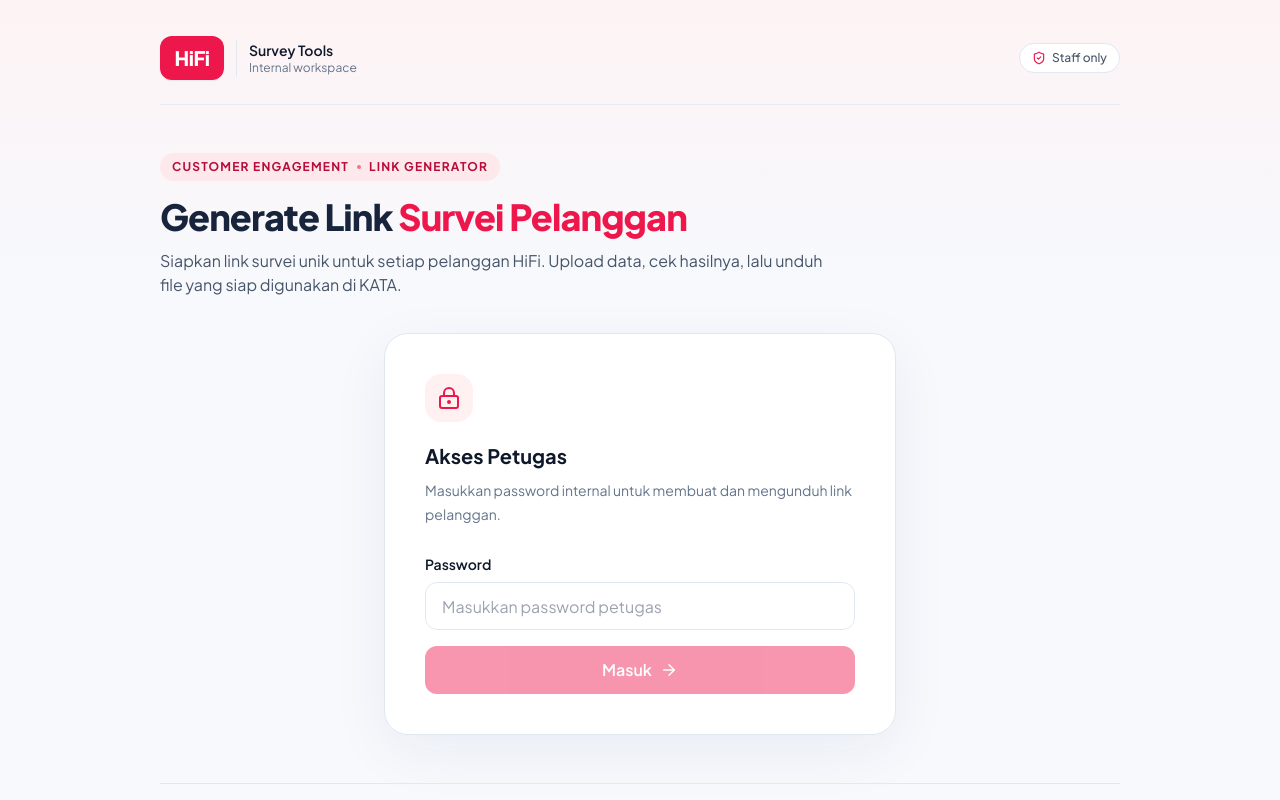
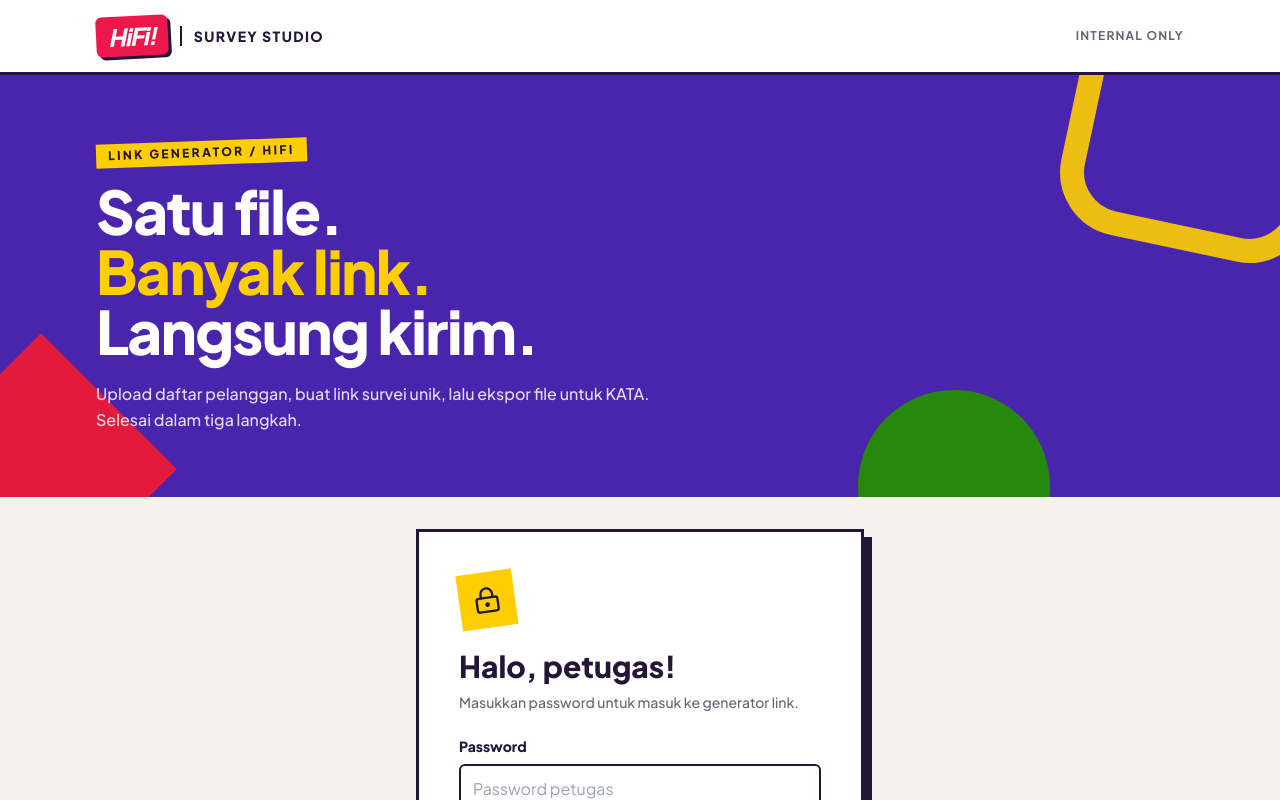
Before and after one commit to nanaboo17/hifi-customer-survey, a Next.js app: page /upload in a window 1280 px wide. Shown: the top 800 px of the page. Built offline with nearby package versions, Linux system fonts and the light colour scheme.

Commit message:
Redesign upload experience with bold Kahoot-inspired visual language

```diff
--- a/app/upload/page.tsx
+++ b/app/upload/page.tsx
@@ -1,6 +1,6 @@
 'use client'
 import {useRef,useState} from 'react'
-import {UploadCloud,FileSpreadsheet,FileCheck2,Download,ArrowRight,LockKeyhole,LogOut,CheckCircle2,AlertCircle,Loader2,ShieldCheck,ChevronRight,RefreshCw,Info} from 'lucide-react'
+import {UploadCloud,FileSpreadsheet,Download,ArrowRight,LockKeyhole,LogOut,CheckCircle2,AlertCircle,Loader2,RefreshCw} from 'lucide-react'
 type Customer={customer_id:string;phone_number:string}
 function csv(text:string):string[][]{const first=text.split(/\r?\n/)[0];const delimiter=first.includes(';')&&!first.includes(',')?';':',';const rows:string[][]=[];let row:string[]=[],field='',quoted=false
 for(let i=0;i<text.length;i++){const c=text[i];if(quoted){if(c==='"'&&text[i+1]==='"'){field+='"';i++}else if(c==='"')quoted=false;else field+=c}else if(c==='"')quoted=true;else if(c===delimiter){row.push(field);field=''}else if(c==='\n'){row.push(field.replace(/\r$/,''));rows.push(row);row=[];field=''}else field+=c}if(row.length||field){row.push(field);rows.push(row)}return rows.filter(x=>x.some(y=>y.trim()))}
@@ -89,87 +89,71 @@ export default function UploadPage(){
  }
  const hasFile=list.length>0
  const step=success?3:hasFile?2:1
- return <main className="min-h-screen bg-[#f7f9fd] text-slate-900">
-   <div className="pointer-events-none absolute inset-x-0 top-0 h-72 bg-gradient-to-b from-rose-50/80 to-transparent"/>
-   <div className="relative mx-auto max-w-5xl px-4 pb-16 pt-6 sm:px-8 sm:pt-9">
-    <header className="flex items-center justify-between border-b border-slate-200/80 pb-6">
-      <div className="flex items-center gap-3">
-        <div className="flex h-11 w-16 items-center justify-center rounded-xl bg-[#ed174c] text-xl font-extrabold tracking-tight text-white shadow-sm">HiFi</div>
-        <div className="hidden border-l border-slate-200 pl-3 sm:block"><p className="text-sm font-semibold">Survey Tools</p><p className="text-xs text-slate-500">Internal workspace</p></div>
-      </div>
-      <div className="flex items-center gap-3">
-        <span className="inline-flex items-center gap-1.5 rounded-full border border-slate-200 bg-white px-3 py-1.5 text-xs font-medium text-slate-600"><ShieldCheck size={14} className="text-[#ed174c]"/> Staff only</span>
-        {logged&&<button onClick={()=>void logout()} className="inline-flex items-center gap-1.5 rounded-lg px-2 py-2 text-sm font-medium text-slate-500 transition hover:bg-slate-100 hover:text-slate-900"><LogOut size={16}/> <span className="hidden sm:inline">Keluar</span></button>}
+ return <main className="min-h-screen bg-[#f5f2ec] text-[#241638]">
+  <header className="border-b-[3px] border-[#241638] bg-white">
+   <div className="mx-auto flex max-w-6xl items-center justify-between px-5 py-4 sm:px-8">
+    <div className="flex items-center gap-3"><span className="inline-block -rotate-3 rounded-md bg-[#ed174c] px-3 py-1 text-2xl font-black italic tracking-tighter text-white shadow-[3px_3px_0_#241638]">HiFi!</span><span className="hidden border-l-2 border-[#241638] pl-3 text-sm font-black uppercase tracking-widest sm:inline">Survey Studio</span></div>
+    <div className="flex items-center gap-3"><span className="text-xs font-bold uppercase tracking-widest text-[#6b6274]">Internal only</span>{logged&&<button onClick={()=>void logout()} className="flex items-center gap-2 rounded-lg border-2 border-[#241638] bg-white px-3 py-2 text-xs font-black uppercase shadow-[3px_3px_0_#241638] transition hover:translate-x-0.5 hover:translate-y-0.5 hover:shadow-none"><LogOut size={15}/> Keluar</button>}</div>
    </div>
   </header>
-    <div className="pb-7 pt-10 sm:pb-9 sm:pt-12">
-      <div className="mb-4 inline-flex items-center gap-2 rounded-full bg-rose-100/70 px-3 py-1.5 text-xs font-bold uppercase tracking-widest text-[#b70c3a]">Customer engagement <span className="h-1 w-1 rounded-full bg-rose-400"/> Link generator</div>
-      <h1 className="max-w-3xl text-3xl font-extrabold tracking-tight text-[#17243b] sm:text-4xl">Generate Link <span className="text-[#ed174c]">Survei Pelanggan</span></h1>
-      <p className="mt-3 max-w-2xl text-sm leading-7 text-slate-600 sm:text-base">Siapkan link survei unik untuk setiap pelanggan HiFi. Upload data, cek hasilnya, lalu unduh file yang siap digunakan di KATA.</p>
+  <div className="relative overflow-hidden bg-[#4924ac] text-white">
+   <div aria-hidden="true" className="pointer-events-none absolute -right-12 -top-20 h-64 w-64 rotate-12 rounded-[4rem] border-[24px] border-[#ffce00] opacity-90"/>
+   <div aria-hidden="true" className="pointer-events-none absolute bottom-[-68px] left-[-55px] h-48 w-48 rotate-45 bg-[#e21b3c]"/>
+   <div aria-hidden="true" className="pointer-events-none absolute right-[18%] bottom-[-85px] h-48 w-48 rounded-full bg-[#26890c]"/>
+   <div className="relative mx-auto max-w-6xl px-5 py-14 sm:px-8 sm:py-16">
+    <p className="mb-4 inline-block -rotate-2 bg-[#ffce00] px-3 py-1 text-xs font-black uppercase tracking-[0.2em] text-[#241638]">Link generator / HiFi</p>
+    <h1 className="max-w-3xl text-4xl font-black leading-[1.05] tracking-tight sm:text-6xl">Satu file.<br/><span className="text-[#ffce00]">Banyak link.</span><br/>Langsung kirim.</h1>
+    <p className="mt-5 max-w-xl text-base font-medium leading-relaxed text-white/85">Upload daftar pelanggan, buat link survei unik, lalu ekspor file untuk KATA. Selesai dalam tiga langkah.</p>
    </div>
-    {!logged?
-     <section className="mx-auto max-w-lg overflow-hidden rounded-3xl border border-slate-200 bg-white shadow-[0_16px_60px_rgba(25,42,79,0.06)]">
-      <div className="p-7 sm:p-10">
-        <div className="mb-5 flex h-12 w-12 items-center justify-center rounded-2xl bg-rose-50 text-[#ed174c]"><LockKeyhole size={24}/></div>
-        <h2 className="text-xl font-bold">Akses Petugas</h2>
-        <p className="mt-2 text-sm leading-6 text-slate-500">Masukkan password internal untuk membuat dan mengunduh link pelanggan.</p>
-        <form className="mt-7 space-y-4" onSubmit={e=>{e.preventDefault();void login()}}>
-          <div><label htmlFor="pwd" className="mb-2 block text-sm font-semibold">Password</label><input id="pwd" type="password" autoComplete="current-password" value={pass} onChange={e=>setPass(e.target.value)} placeholder="Masukkan password petugas" className="h-12 w-full rounded-xl border border-slate-200 bg-white px-4 outline-none transition focus:border-[#ed174c] focus:ring-4 focus:ring-rose-100"/></div>
-          <button disabled={busy||!pass} type="submit" className="flex h-12 w-full items-center justify-center gap-2 rounded-xl bg-[#ed174c] font-semibold text-white transition hover:bg-[#ce0f40] disabled:cursor-not-allowed disabled:opacity-45">{busy?<><Loader2 size={18} className="animate-spin"/>Memverifikasi...</>:<>Masuk <ArrowRight size={18}/></>}</button>
+  </div>
+  <div className="mx-auto max-w-6xl px-5 pb-20 pt-8 sm:px-8">
+   {!logged?<section className="mx-auto max-w-md border-[3px] border-[#241638] bg-white p-7 shadow-[8px_8px_0_#241638] sm:p-10">
+    <div className="mb-5 flex h-14 w-14 rotate-[-8deg] items-center justify-center bg-[#ffce00] text-[#241638]"><LockKeyhole size={28}/></div>
+    <h2 className="text-3xl font-black">Halo, petugas!</h2>
+    <p className="mt-2 text-sm font-medium text-[#6b6274]">Masukkan password untuk masuk ke generator link.</p>
+    <form onSubmit={e=>{e.preventDefault();void login()}} className="mt-6 space-y-4">
+     <div><label htmlFor="pwd" className="mb-2 block text-sm font-black">Password</label><input id="pwd" type="password" autoComplete="current-password" placeholder="Password petugas" value={pass} onChange={e=>setPass(e.target.value)} className="h-12 w-full rounded-md border-2 border-[#241638] px-3 text-base outline-none focus:ring-4 focus:ring-[#ffce00]"/></div>
+     <button disabled={busy||!pass} type="submit" className="flex h-12 w-full items-center justify-center gap-2 rounded-md border-2 border-[#241638] bg-[#26890c] font-black text-white shadow-[4px_4px_0_#241638] transition hover:translate-x-0.5 hover:translate-y-0.5 hover:shadow-none disabled:opacity-40">{busy?<><Loader2 size={18} className="animate-spin"/> Memeriksa...</>:<>Masuk <ArrowRight size={18}/></>}</button>
     </form>
-        {error&&<p role="alert" className="mt-4 flex gap-2 rounded-xl bg-rose-50 p-3 text-sm text-rose-800"><AlertCircle size={17} className="mt-0.5 shrink-0"/>{error}</p>}
+    {error&&<p role="alert" className="mt-5 border-l-4 border-[#e21b3c] bg-[#ffe7ec] p-3 text-sm font-bold">{error}</p>}
+   </section>:<>
+    <div className="mb-8 flex flex-wrap items-center gap-3">{[{n:1,label:'UPLOAD'},{n:2,label:'GENERATE'},{n:3,label:'DOWNLOAD'}].map(s=><div key={s.n} className={'flex items-center gap-2 rounded-md border-2 border-[#241638] px-4 py-3 text-xs font-black tracking-widest shadow-[3px_3px_0_#241638] sm:text-sm '+(step===s.n?'bg-[#ffce00]':'bg-white')}>{step>s.n?<CheckCircle2 size={18}/>:<span className="flex h-6 w-6 items-center justify-center rounded-full bg-[#241638] text-white">{s.n}</span>}{s.label}</div>)}</div>
+    <div className="grid items-start gap-7 lg:grid-cols-[minmax(0,1fr)_310px]">
+     <div className="space-y-7">
+      <section className="border-[3px] border-[#241638] bg-white shadow-[7px_7px_0_#241638]">
+       <div className="flex items-center justify-between gap-3 border-b-[3px] border-[#241638] bg-[#ffce00] px-5 py-4 sm:px-7"><h2 className="text-xl font-black sm:text-2xl">01. Upload pelanggan</h2><FileSpreadsheet size={28}/></div>
+       <div className="p-5 sm:p-7">
+        <div className="mb-5 flex flex-wrap items-center justify-between gap-3"><p className="max-w-sm text-sm font-medium text-[#6b6274]">Masukkan data pelanggan dengan dua kolom: customer_id dan phone_number.</p><button onClick={()=>download('template_hifi_survey.csv','customer_id,phone_number\r\nDEMO00001,6281200000101\r\nDEMO00002,6281300000102\r\n')} className="flex shrink-0 items-center gap-2 rounded-md border-2 border-[#241638] bg-white px-3 py-2 text-xs font-black shadow-[3px_3px_0_#241638] hover:bg-[#ffce00]"><Download size={15}/> UNDUH TEMPLATE</button></div>
+        <input ref={fileInput} id="upload" type="file" accept=".csv,.xlsx" className="sr-only" onChange={e=>void fileChanged(e.target.files?.[0])}/>
+        <div role="button" tabIndex={0} onClick={()=>fileInput.current?.click()} onKeyDown={e=>{if(e.key==='Enter'||e.key===' '){e.preventDefault();fileInput.current?.click()}}} onDragOver={e=>{e.preventDefault();setDragging(true)}} onDragLeave={()=>setDragging(false)} onDrop={e=>{e.preventDefault();setDragging(false);void fileChanged(e.dataTransfer.files[0])}} className={'group cursor-pointer border-[3px] border-dashed p-8 text-center transition focus:outline-none focus:ring-4 focus:ring-[#ffce00] sm:p-11 '+(dragging?'border-[#4924ac] bg-[#ebe3ff]':hasFile?'border-[#26890c] bg-[#effce9]':'border-[#988ca7] bg-[#f8f5ff] hover:border-[#4924ac] hover:bg-[#eee6ff]')}>
+         <div className="mx-auto mb-4 flex h-16 w-16 rotate-[-8deg] items-center justify-center rounded-md bg-[#4924ac] text-white shadow-[5px_5px_0_#241638]"><UploadCloud size={30}/></div>
+         <p className="break-all text-xl font-black sm:text-2xl">{parsing?'Membaca file...':hasFile?filename:'Tarik file ke sini!'}</p>
+         <p className="mt-2 text-sm font-medium text-[#6b6274]">{hasFile?list.length+' pelanggan terbaca. Klik untuk mengganti file.':'Atau klik untuk memilih file dari komputer'}</p>
+         <span className="mt-5 inline-block rounded-md border-2 border-[#241638] bg-white px-3 py-2 text-xs font-black">CSV / XLSX · MAKS. 2 MB · 500 PELANGGAN</span>
+        </div>
        </div>
       </section>
-    :<>
-     <div className="mb-7 grid grid-cols-3 items-center rounded-2xl border border-slate-200 bg-white p-3 sm:p-4">
-       {[{n:1,title:'Upload data',short:'Upload'},{n:2,title:'Generate links',short:'Generate'},{n:3,title:'Unduh untuk KATA',short:'Download'}].map((s,i)=><div key={s.n} className="flex items-center justify-center gap-2 sm:gap-3">
-        <span className={'flex h-8 w-8 shrink-0 items-center justify-center rounded-full text-xs font-bold '+(step>=s.n?'bg-[#ed174c] text-white':'bg-slate-100 text-slate-400')}>{step>s.n?<CheckCircle2 size={17}/>:s.n}</span>
-        <span className={'text-xs font-semibold sm:text-sm '+(step>=s.n?'text-[#17243b]':'text-slate-400')}><span className="sm:hidden">{s.short}</span><span className="hidden sm:inline">{s.title}</span></span>
-        {i<2&&<ChevronRight className="ml-1 hidden text-slate-300 md:block" size={15}/>}
-       </div>)}
+      {hasFile&&<section className="border-[3px] border-[#241638] bg-white shadow-[7px_7px_0_#241638]">
+       <div className="flex items-center justify-between border-b-[3px] border-[#241638] bg-[#1368ce] px-5 py-4 text-white sm:px-7"><h2 className="text-xl font-black">Cek dulu datanya!</h2><span className="rounded-md bg-white px-3 py-1 text-xs font-black text-[#241638]">{list.length} PELANGGAN</span></div>
+       <div className="p-5 sm:p-7"><div className="max-h-64 overflow-auto border-2 border-[#241638]"><table className="w-full text-left text-sm"><thead className="sticky top-0 bg-[#eae6f3]"><tr><th className="px-4 py-3 font-black">Customer ID</th><th className="px-4 py-3 font-black">Phone number</th></tr></thead><tbody>{list.slice(0,10).map((c,i)=><tr key={i} className="border-t border-[#eae6f3]"><td className="px-4 py-3 font-bold">{c.customer_id}</td><td className="px-4 py-3">{c.phone_number}</td></tr>)}</tbody></table></div>{list.length>10&&<p className="mt-3 text-xs font-medium text-[#6b6274]">Preview 10 dari {list.length} pelanggan.</p>}</div>
+      </section>}
+      <section className="border-[3px] border-[#241638] bg-white shadow-[7px_7px_0_#241638]">
+       <div className="flex items-center justify-between border-b-[3px] border-[#241638] bg-[#e21b3c] px-5 py-4 text-white sm:px-7"><h2 className="text-xl font-black sm:text-2xl">02. Bikin link survei</h2><RefreshCw size={26}/></div>
+       <div className="p-5 sm:p-7"><p className="mb-5 text-sm font-medium text-[#6b6274]">Satu pelanggan, satu link unik. Data tersimpan otomatis di Supabase.</p><button disabled={busy||parsing||!hasFile} onClick={()=>void generate()} className="flex w-full items-center justify-center gap-2 rounded-md border-[3px] border-[#241638] bg-[#4924ac] px-4 py-4 text-lg font-black text-white shadow-[5px_5px_0_#241638] transition hover:translate-x-0.5 hover:translate-y-0.5 hover:shadow-[2px_2px_0_#241638] disabled:cursor-not-allowed disabled:bg-[#b5aac8] disabled:shadow-none">{busy?<><Loader2 size={20} className="animate-spin"/> Sedang membuat...</>:<>GENERATE LINK <ArrowRight size={21}/></>}</button>{!hasFile&&<p className="mt-4 text-center text-xs font-bold text-[#80768c]">Upload data dulu untuk melanjutkan.</p>}</div>
+      </section>
+      {success&&<section role="status" className="border-[3px] border-[#241638] bg-white shadow-[7px_7px_0_#241638]">
+       <div className="flex items-center gap-3 border-b-[3px] border-[#241638] bg-[#26890c] px-5 py-4 text-white sm:px-7"><CheckCircle2 size={26}/><h2 className="text-xl font-black">Selesai! Siap untuk KATA.</h2></div>
+       <div className="p-5 sm:p-7"><div className="grid grid-cols-3 gap-3">{[{n:success.created,l:'LINK BARU',color:'bg-[#ffce00]'},{n:success.reused,l:'DIPAKAI LAGI',color:'bg-[#b8dcff]'},{n:success.skipped,l:'DILEWATI',color:'bg-[#ffd2da]'}].map(x=><div key={x.l} className={'border-2 border-[#241638] p-3 text-center '+x.color}><p className="text-3xl font-black">{x.n}</p><p className="mt-1 text-[10px] font-black tracking-wide">{x.l}</p></div>)}</div><button disabled={!csvText} onClick={()=>download('kata_survey_links.csv',csvText)} className="mt-6 flex w-full items-center justify-center gap-2 rounded-md border-[3px] border-[#241638] bg-[#26890c] px-4 py-4 text-lg font-black text-white shadow-[5px_5px_0_#241638] hover:translate-x-0.5 hover:translate-y-0.5 hover:shadow-none disabled:opacity-50"><Download size={22}/> DOWNLOAD CSV UNTUK KATA</button>{result&&<p className="mt-4 border-l-4 border-[#ffce00] bg-[#fff5c9] p-3 text-sm font-semibold">{result}</p>}</div>
+      </section>}
+      {error&&<p role="alert" className="border-[3px] border-[#e21b3c] bg-[#ffe8ec] p-4 text-sm font-bold text-[#8c1030]"><AlertCircle className="mr-2 inline" size={20}/>{error}</p>}
      </div>
-     <div className="grid gap-6 lg:grid-cols-[1fr_280px]">
-      <div className="space-y-6">
-       <section className="rounded-3xl border border-slate-200 bg-white p-5 shadow-[0_10px_45px_rgba(25,42,79,0.04)] sm:p-7">
-        <div className="mb-6 flex items-start justify-between gap-4">
-         <div><p className="mb-1 text-xs font-bold uppercase tracking-wider text-[#ed174c]">Langkah 1</p><h2 className="text-xl font-bold">Upload data pelanggan</h2><p className="mt-1 text-sm text-slate-500">Pilih file CSV atau Excel yang berisi data pelanggan.</p></div>
-         <button onClick={()=>download('template_hifi_survey.csv','customer_id,phone_number\r\nDEMO00001,6281200000101\r\nDEMO00002,6281300000102\r\n')} className="inline-flex shrink-0 items-center gap-1.5 rounded-lg border border-slate-200 px-3 py-2 text-xs font-semibold text-slate-700 transition hover:border-rose-200 hover:bg-rose-50"><Download size={14}/> Template</button>
-        </div>
-        <input ref={fileInput} id="upload" className="sr-only" type="file" accept=".csv,.xlsx" onChange={e=>void fileChanged(e.target.files?.[0])}/>
-        <div role="button" tabIndex={0} onKeyDown={e=>{if(e.key==='Enter'||e.key===' ') {e.preventDefault();fileInput.current?.click()}}} onClick={()=>fileInput.current?.click()} onDragOver={e=>{e.preventDefault();setDragging(true)}} onDragLeave={()=>setDragging(false)} onDrop={e=>{e.preventDefault();setDragging(false);void fileChanged(e.dataTransfer.files[0])}} className={'cursor-pointer rounded-2xl border-2 border-dashed px-5 py-9 text-center outline-none transition focus-visible:ring-4 focus-visible:ring-rose-200 '+(dragging?'border-[#ed174c] bg-rose-50':hasFile?'border-emerald-300 bg-emerald-50/40':'border-slate-200 bg-[#fafbfe] hover:border-rose-300 hover:bg-rose-50/30')}>
-         <div className={'mx-auto mb-4 flex h-14 w-14 items-center justify-center rounded-2xl '+(hasFile?'bg-emerald-100 text-emerald-700':'bg-rose-50 text-[#ed174c]')}>{hasFile?<FileCheck2 size={27}/>:<UploadCloud size={27}/>}</div>
-         <p className="text-sm font-bold sm:text-base">{parsing?'Membaca file...':hasFile?filename:'Drag & drop file di sini'}</p>
-         <p className="mt-1 text-sm text-slate-500">{hasFile?list.length+' pelanggan terbaca • Klik untuk mengganti file':'atau klik untuk memilih file dari perangkat'}</p>
-         <span className="mt-4 inline-flex rounded-full border border-slate-200 bg-white px-3 py-1.5 text-xs font-medium text-slate-500">CSV, XLSX • Maks. 2 MB • 500 pelanggan</span>
-        </div>
-        <div className="mt-4 flex items-start gap-2 text-xs leading-5 text-slate-500"><Info size={15} className="mt-0.5 shrink-0"/>Pastikan file memiliki kolom <code className="font-bold text-slate-700">customer_id</code> dan <code className="font-bold text-slate-700">phone_number</code>. CSV dengan koma atau titik koma didukung.</div>
-       </section>
-       {hasFile&&<section className="rounded-3xl border border-slate-200 bg-white p-5 shadow-[0_10px_45px_rgba(25,42,79,0.04)] sm:p-7">
-        <div className="mb-4 flex items-center justify-between gap-3"><div><p className="mb-1 text-xs font-bold uppercase tracking-wider text-[#ed174c]">Pratinjau</p><h2 className="text-lg font-bold">Data pelanggan</h2></div><span className="rounded-full bg-emerald-50 px-3 py-1.5 text-xs font-semibold text-emerald-700">{list.length} baris</span></div>
-        <div className="overflow-hidden rounded-xl border border-slate-200"><div className="max-h-72 overflow-auto"><table className="w-full text-left text-sm"><thead className="sticky top-0 bg-slate-50 text-xs uppercase text-slate-500"><tr><th className="px-4 py-3 font-bold">Customer ID</th><th className="px-4 py-3 font-bold">Phone number</th></tr></thead><tbody>{list.slice(0,10).map((c,i)=><tr key={i} className="border-t border-slate-100"><td className="px-4 py-3 font-medium">{c.customer_id}</td><td className="px-4 py-3 text-slate-600">{c.phone_number}</td></tr>)}</tbody></table></div></div>
-        {list.length>10&&<p className="mt-3 text-xs text-slate-500">Menampilkan 10 dari {list.length} pelanggan.</p>}
-       </section>}
-       <section className="rounded-3xl border border-slate-200 bg-white p-5 shadow-[0_10px_45px_rgba(25,42,79,0.04)] sm:p-7">
-         <p className="mb-1 text-xs font-bold uppercase tracking-wider text-[#ed174c]">Langkah 2</p><h2 className="text-xl font-bold">Generate unique URLs</h2><p className="mt-2 mb-5 text-sm leading-6 text-slate-500">Setiap pelanggan mendapatkan link survei pribadi. Hasilnya otomatis tersimpan di Supabase.</p>
-         <button onClick={()=>void generate()} disabled={busy||parsing||!hasFile} className="flex h-12 w-full items-center justify-center gap-2 rounded-xl bg-[#ed174c] px-4 font-bold text-white shadow-sm transition hover:bg-[#ce0f40] disabled:cursor-not-allowed disabled:bg-rose-200 disabled:shadow-none">{busy?<><Loader2 size={18} className="animate-spin"/>Sedang membuat link...</>:<><RefreshCw size={18}/>Generate Unique URLs <ArrowRight size={18}/></>}</button>
-         {!hasFile&&<p className="mt-3 text-center text-xs text-slate-400">Upload file terlebih dahulu untuk mengaktifkan tombol.</p>}
-       </section>
-       {success&&<section className="rounded-3xl border border-emerald-200 bg-white p-5 sm:p-7" role="status">
-          <div className="flex items-center gap-3"><CheckCircle2 size={28} className="text-emerald-600"/><div><h2 className="text-lg font-bold">Link berhasil diproses!</h2><p className="text-sm text-slate-500">File siap diunduh untuk KATA.</p></div></div>
-          <div className="mt-5 grid grid-cols-3 gap-3">{[{n:success.created,l:'Baru'},{n:success.reused,l:'Digunakan lagi'},{n:success.skipped,l:'Dilewati'}].map(x=><div key={x.l} className="rounded-xl bg-slate-50 p-3 text-center"><p className="text-2xl font-extrabold">{x.n}</p><p className="mt-1 text-xs text-slate-500">{x.l}</p></div>)}</div>
-          <button onClick={()=>download('kata_survey_links.csv',csvText)} disabled={!csvText} className="mt-5 flex h-12 w-full items-center justify-center gap-2 rounded-xl bg-slate-900 font-bold text-white transition hover:bg-slate-700 disabled:opacity-40"><Download size={18}/>Download CSV untuk KATA</button>
-          {result&&<p className="mt-4 text-sm text-amber-700">{result}</p>}
-       </section>}
-       {error&&<p role="alert" className="flex items-start gap-2 rounded-2xl border border-rose-100 bg-rose-50 p-4 text-sm text-rose-900"><AlertCircle size={18} className="mt-0.5 shrink-0"/>{error}</p>}
-      </div>
-      <aside className="space-y-5">
-       <div className="rounded-3xl border border-slate-200 bg-white p-6"><h3 className="font-bold">Cara kerja</h3><div className="mt-5 space-y-5">{[{icon:FileSpreadsheet,t:'Upload data',d:'Gunakan template atau file CSV/Excel.'},{icon:RefreshCw,t:'Generate URL',d:'Link unik dibuat dan disimpan.'},{icon:Download,t:'Export ke KATA',d:'Unduh CSV untuk WhatsApp blast.'}].map((x,i)=><div key={i} className="flex items-start gap-3"><div className="flex h-9 w-9 shrink-0 items-center justify-center rounded-xl bg-rose-50 text-[#ed174c]"><x.icon size={18}/></div><div><p className="text-sm font-semibold">{x.t}</p><p className="mt-1 text-xs leading-5 text-slate-500">{x.d}</p></div></div>)}</div></div>
-       <div className="rounded-3xl bg-[#17243b] p-6 text-white"><ShieldCheck size={24} className="text-rose-300"/><h3 className="mt-4 font-bold">Data pelanggan tetap aman</h3><p className="mt-2 text-xs leading-6 text-slate-300">Akses khusus petugas. Link unik tidak menampilkan Customer ID atau nomor telepon di alamat URL.</p></div>
-       <p className="px-2 text-xs leading-5 text-slate-500">Link yang lama dari generator lokal tidak dapat dipulihkan tanpa file CSV aslinya. Simpan file ekspor secara aman.</p>
+     <aside className="space-y-6">
+      <div className="border-[3px] border-[#241638] bg-[#ffce00] p-6 shadow-[6px_6px_0_#241638]"><p className="text-xs font-black tracking-[0.15em]">HOW TO PLAY</p><h3 className="mt-2 text-3xl font-black">3 langkah. Beres!</h3><div className="mt-6 space-y-5">{[{n:'1',t:'Upload',d:'Masukkan CSV atau XLSX.'},{n:'2',t:'Generate',d:'Buat URL unik otomatis.'},{n:'3',t:'Kirim',d:'Ekspor CSV untuk KATA.'}].map(x=><div key={x.n} className="flex items-center gap-3"><span className="flex h-10 w-10 shrink-0 items-center justify-center rounded-full border-2 border-[#241638] bg-white text-lg font-black">{x.n}</span><div><p className="text-base font-black">{x.t}</p><p className="text-xs font-medium">{x.d}</p></div></div>)}</div></div>
+      <div className="rotate-1 border-[3px] border-[#241638] bg-[#1368ce] p-6 text-white shadow-[6px_6px_0_#241638]"><p className="text-3xl">✦</p><h3 className="mt-2 text-xl font-black">Link pribadi</h3><p className="mt-2 text-sm font-medium leading-relaxed">Link survei dibuat unik untuk setiap pelanggan, tanpa menampilkan nomor telepon di URL.</p></div>
      </aside>
     </div>
    </>}
-    <footer className="mt-12 border-t border-slate-200 pt-6 text-center text-xs text-slate-400">© HiFi • Internal Survey Link Generator</footer>
+   <footer className="mt-14 border-t-2 border-[#241638] pt-5 text-xs font-bold uppercase tracking-wide text-[#80768c]">HiFi Survey Studio · Internal tool</footer>
   </div>
  </main>
 }
```
Lines whose indentation alone changed are shown as unchanged.
